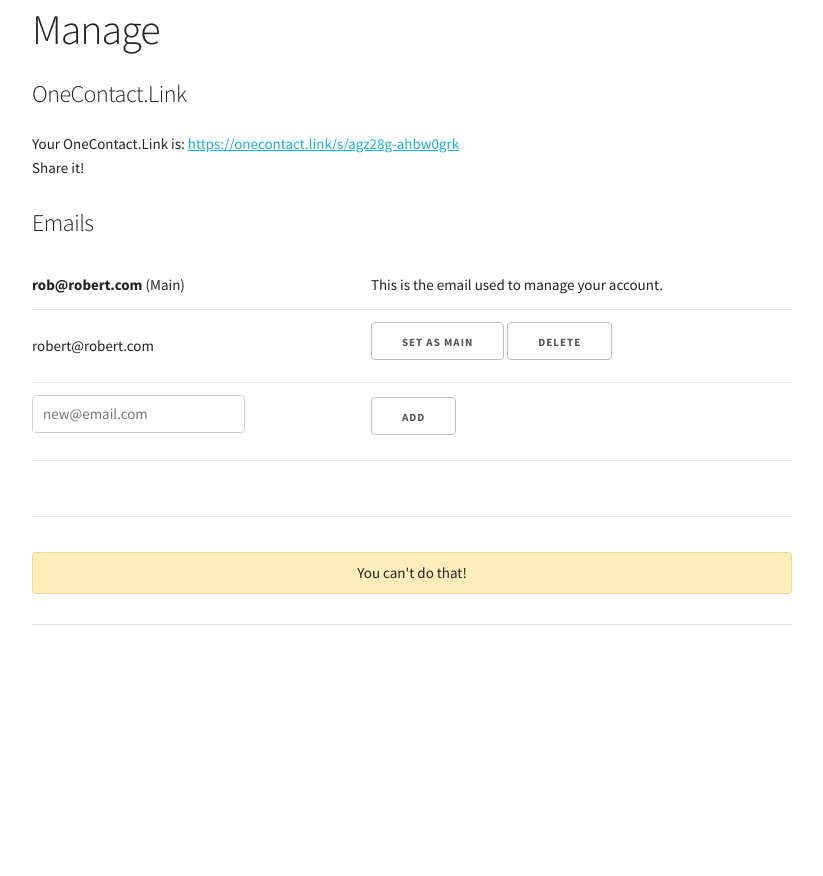
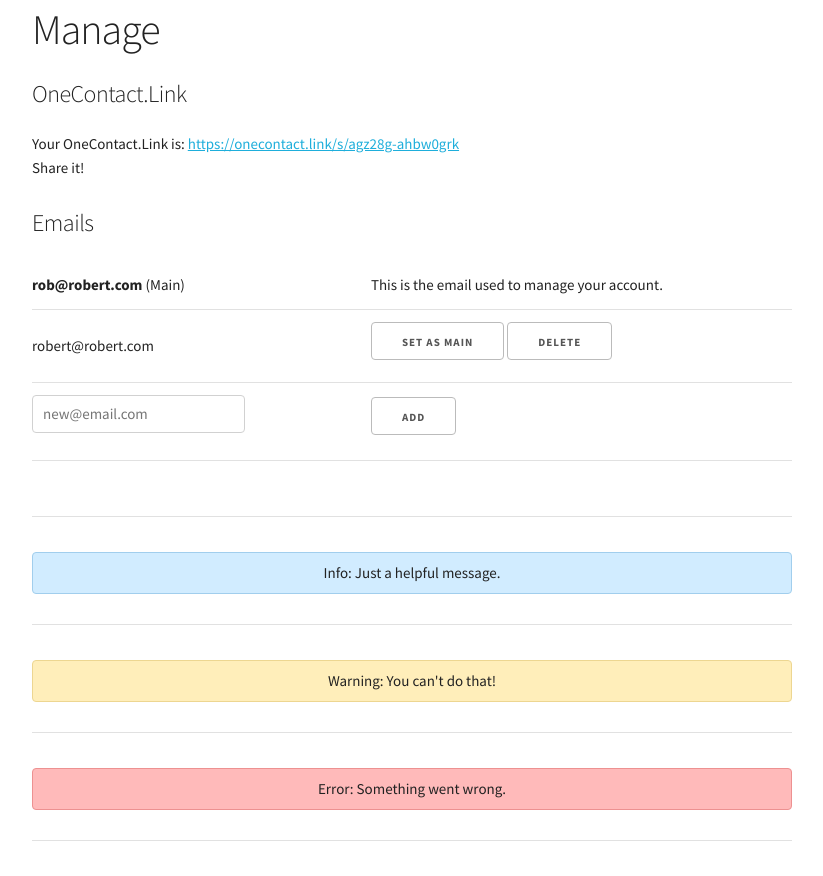
Before and after one commit to Preetam/onecontactlink, a plain HTML site: page web/static/mockups.html in a window 1280 px wide. Shown: the part 1177-2053 px from the top of the page, without its empty margins (228-1051 px from the left). Before the commit the page ends 1837 px from the top, so only its background shows below. Drawn offline with Linux system fonts and the light colour scheme.

Commit message:
update mockups

```diff
--- a/web/static/mockups.html
+++ b/web/static/mockups.html
@@ -58,15 +58,28 @@
     color: black;
   }
 
-  .warning {
+  .message-bubble {
     min-height: 3rem;
     min-width: 3rem;
-    background-color: #FFEEBA;
-    border: 1px solid #EDD691;
     border-radius: 4px;
     padding: 0 40px;
     line-height: 40px;
     text-align: center;
+  }
+
+  .message-bubble.info {
+    background-color: #D1ECFF;
+    border: 1px solid #A1CEED;
+  }
+
+  .message-bubble.warning {
+    background-color: #FFEEBA;
+    border: 1px solid #EDD691;
+  }
+
+  .message-bubble.error {
+    background-color: #FFBABA;
+    border: 1px solid #ED9191;
   }
 
   @media (min-width: 550px) {
@@ -188,8 +201,28 @@
 
   <div class="row">
     <div class="twelve columns">
-      <div class='warning'>
-        You can't do that!
+      <div class='message-bubble info'>
+        Info: Just a helpful message.
+      </div>
+    </div>
+  </div>
+
+  <hr />
+
+  <div class="row">
+    <div class="twelve columns">
+      <div class='message-bubble warning'>
+        Warning: You can't do that!
+      </div>
+    </div>
+  </div>
+
+  <hr />
+
+  <div class="row">
+    <div class="twelve columns">
+      <div class='message-bubble error'>
+        Error: Something went wrong.
       </div>
     </div>
   </div>
```
Also changed, not shown: 1 other file.
